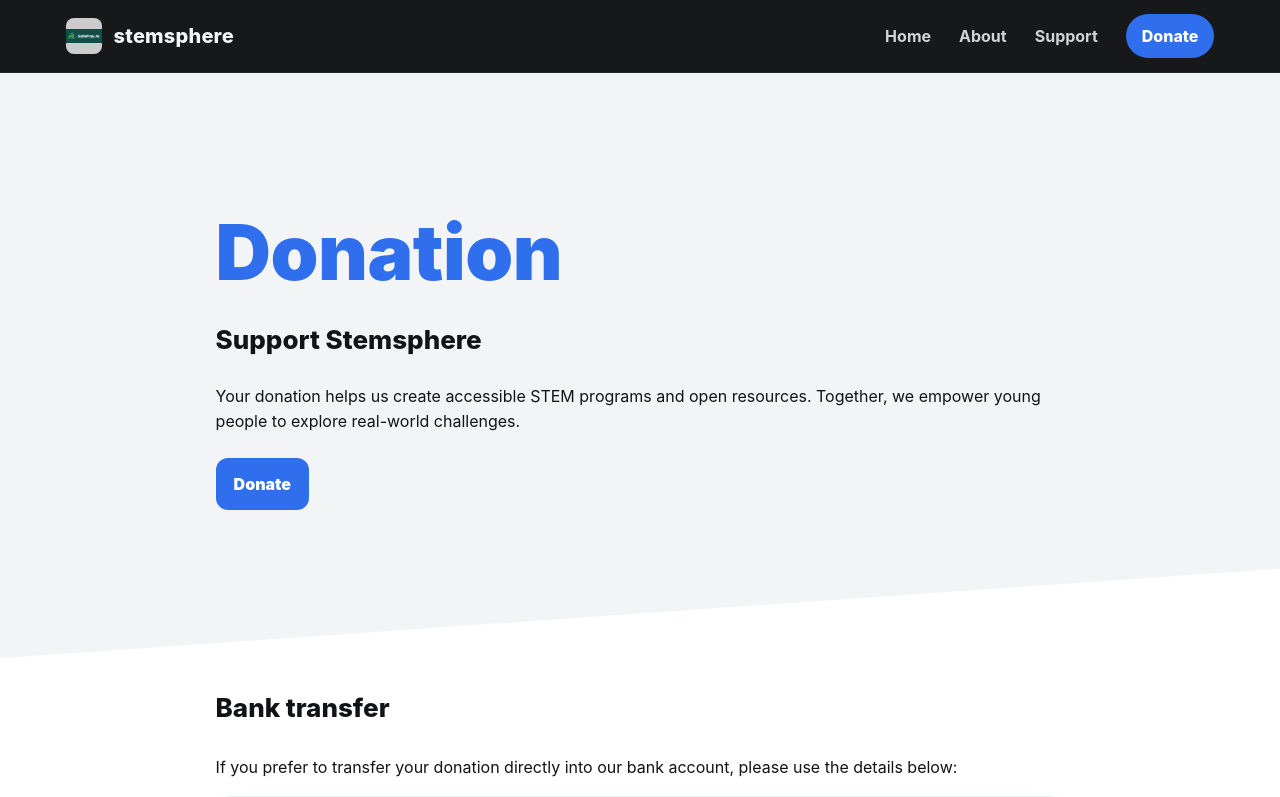
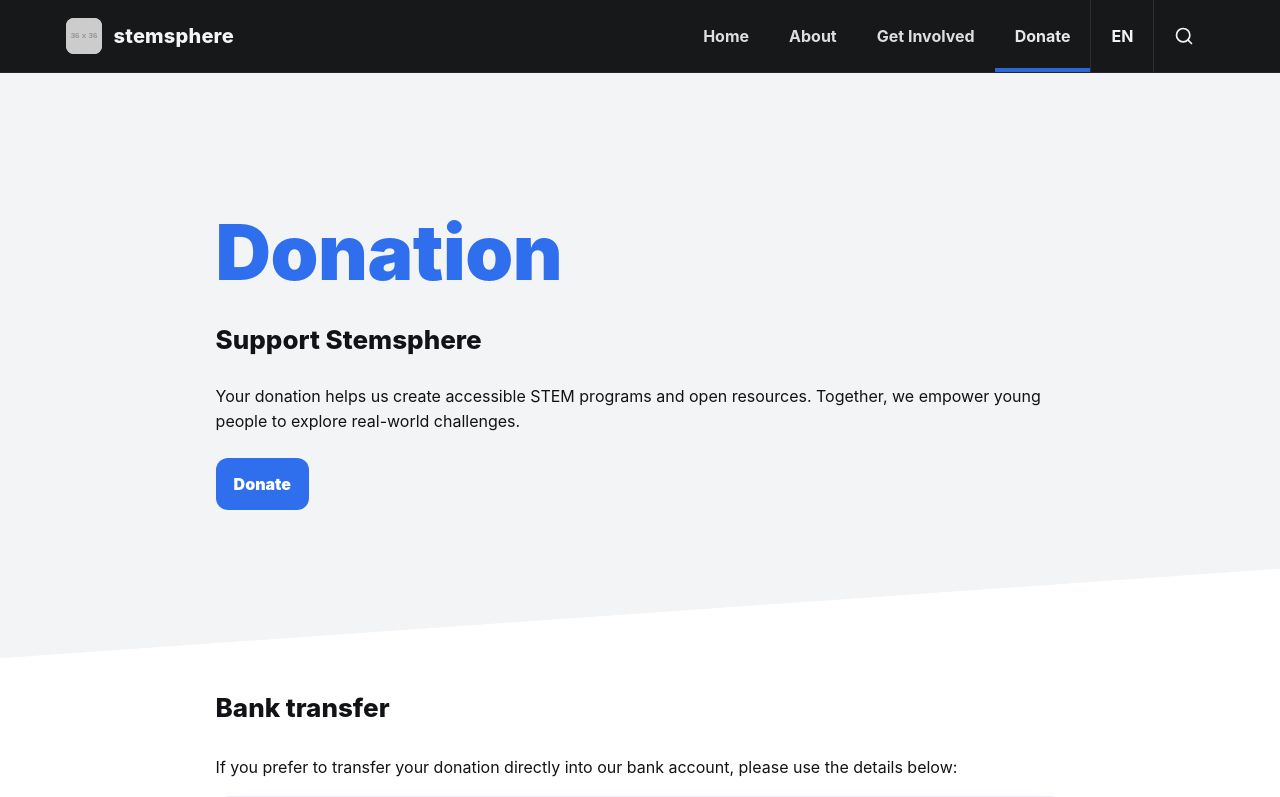
Before and after one commit to diwenne/stemsphere, a React (Vite) app: page /donate in a window 1280 px wide. Shown: the top 797 px of the page. Built offline with nearby package versions, Linux system fonts and the light colour scheme.

Commit message:
navbar progress

```diff
--- a/src/App.tsx
+++ b/src/App.tsx
@@ -5,6 +5,7 @@ import HomePage from "./pages/HomePage";
 import AboutPage from "./pages/AboutPage";
 import SupportPage from "./pages/SupportPage";
 import DonatePage from "./pages/DonatePage"; // NEW
+import InvolvePage from "./pages/InvolvePage";
 
 export default function App() {
   return (
@@ -14,7 +15,7 @@ export default function App() {
         <Routes>
           <Route path="/" element={<HomePage />} />
           <Route path="/about" element={<AboutPage />} />
-          <Route path="/support" element={<SupportPage />} />
+          <Route path="/involve" element={<InvolvePage />} />
           <Route path="/donate" element={<DonatePage />} />
         </Routes>
       </main>
--- a/src/components/Navbar.tsx
+++ b/src/components/Navbar.tsx
@@ -1,42 +1,93 @@
-import { useState } from "react";
-import { Link, NavLink, useNavigate } from "react-router-dom";
-import { Menu, X } from "lucide-react";
-import logo from "../assets/logo-placeholder.png";
+import { useState, useEffect } from "react";
+import { Link, NavLink } from "react-router-dom";
+import { Menu, X, Search } from "lucide-react";
 
-export default function Navbar(){
+export default function Navbar() {
   const [open, setOpen] = useState(false);
-  const nav = useNavigate();
+
+  // Effect to handle body scroll based on menu state
+  useEffect(() => {
+    if (open) {
+      document.body.style.overflow = 'hidden';
+    } else {
+      document.body.style.overflow = 'auto';
+    }
+    // Cleanup function to restore scrolling when component unmounts
+    return () => {
+      document.body.style.overflow = 'auto';
+    };
+  }, [open]);
+
 
   return (
     <>
       <header className="nav">
         <div className="container nav-row">
           <Link to="/" className="brand" aria-label="Home">
-            <img src={logo} alt="" />
+            {/* Replaced the local image path with a placeholder to resolve the error */}
+            <img src="https://placehold.co/36x36/2f6fed/ffffff?text=S" alt="stemsphere logo" />
             <span className="brand-name">stemsphere</span>
           </Link>
 
           <nav className="nav-links" aria-label="Primary">
-            <NavLink to="/" className={({isActive})=>`nav-link ${isActive?"active":""}`}>Home</NavLink>
-            <NavLink to="/about" className={({isActive})=>`nav-link ${isActive?"active":""}`}>About</NavLink>
-            <NavLink to="/support" className={({isActive})=>`nav-link ${isActive?"active":""}`}>Support</NavLink>
-            <button className="nav-cta" onClick={()=>nav("/donate")}>Donate</button>
+            <NavLink
+              to="/"
+              end
+              className={({ isActive }) => `nav-link ${isActive ? "active" : ""}`}
+            >
+              Home
+            </NavLink>
+            <NavLink
+              to="/about"
+              className={({ isActive }) => `nav-link ${isActive ? "active" : ""}`}
+            >
+              About
+            </NavLink>
+            <NavLink
+              to="/involve"
+              className={({ isActive }) => `nav-link ${isActive ? "active" : ""}`}
+            >
+              Get Involved
+            </NavLink>
+            <NavLink
+              to="/donate"
+              className={({ isActive }) => `nav-link nav-cta ${isActive ? "active" : ""}`}
+            >
+              Donate
+            </NavLink>
           </nav>
 
-          <button className="burger" onClick={()=>setOpen(v=>!v)} aria-label="Toggle menu">
-            {open ? <X size={22}/> : <Menu size={22}/>}
-          </button>
+          <div className="nav-controls">
+            <button className="lang-switcher">EN</button>
+            <button className="search-btn" aria-label="Search">
+              <Search size={20} />
+            </button>
+            <button className="burger" onClick={() => setOpen(true)} aria-label="Open menu">
+              <Menu size={22} />
+            </button>
+          </div>
         </div>
       </header>
 
+      {/* The mobile panel is now a self-contained unit with its own close button */}
       <div className={`mobile-panel ${open ? "open" : ""}`}>
-        <div className="container">
-          <div className="mobile-list" onClick={()=>setOpen(false)}>
-            <NavLink to="/" className="mobile-link">Home</NavLink>
-            <NavLink to="/about" className="mobile-link">About</NavLink>
-            <NavLink to="/support" className="mobile-link">Support</NavLink>
-            <Link to="/donate" className="mobile-donate">Donate</Link>
-          </div>
+        <div className="mobile-panel-header">
+            <div className="mobile-search-container">
+                <Search size={22} />
+                <span>Search</span>
+            </div>
+            <div className="mobile-header-controls">
+                <button className="lang-switcher">EN</button>
+                <button className="mobile-close" onClick={() => setOpen(false)} aria-label="Close menu">
+                    <X size={28} />
+                </button>
+            </div>
+        </div>
+        <div className="mobile-list">
+            <NavLink to="/" className="mobile-link" onClick={() => setOpen(false)}>Home</NavLink>
+            <NavLink to="/about" className="mobile-link" onClick={() => setOpen(false)}>About</NavLink>
+            <NavLink to="/involve" className="mobile-link" onClick={() => setOpen(false)}>Get Involved</NavLink>
+            <NavLink to="/donate" className="mobile-link" onClick={() => setOpen(false)}>Donate</NavLink>
         </div>
       </div>
     </>
--- a/src/index.css
+++ b/src/index.css
@@ -1,67 +1,328 @@
 /* ================= Base / tokens ================= */
-:root{
-  --ink:#121316;
-  --ink-dim:#4b5563;
-  --muted:#6b7280;
+:root {
+  --ink: #121316;
+  --ink-dim: #4b5563;
+  --muted: #6b7280;
 
-  --accent:#2f6fed;         /* NEW accent (deep blue) */
-  --accent-ink:#fff;
+  --accent: #2f6fed;         /* accent blue */
+  --accent-ink: #fff;
 
-  --nav:#17181a;
-  --nav-ink:#f3f4f6;
+  --nav: #17181a;
+  --nav-ink: #f3f4f6;
 
-  --slice-soft:#f3f4f6;     /* light gray */
-  --slice-blue:#d8e7f3;     /* light blue (like inspo) */
+  --slice-soft: #f3f4f6;
+  --slice-blue: #d8e7f3;
 
-  --maxw:1200px;
-  --radius:14px;
+  --maxw: 1200px;
+  --radius: 14px;
+
+  /* container padding token so we can cancel it precisely */
+  --pad: clamp(16px, 2vw, 32px);
 }
 
 *,
 *::before,
-*::after{ box-sizing:border-box; }
-html,body,#root{ height:100%; }
-body{
-  margin:0;
-  font-family: Inter, ui-sans-serif, system-ui, -apple-system, "Segoe UI",
-               Roboto, Helvetica, Arial, "Apple Color Emoji","Segoe UI Emoji";
-  line-height:1.55;
-  color:var(--ink);
-  background:#fff;
-  -webkit-font-smoothing:antialiased;
-  text-rendering:optimizeLegibility;
+*::after {
+  box-sizing: border-box;
 }
 
-a{ color:inherit; text-decoration:none; }
-img{ display:block; max-width:100%; }
-button{ font:inherit; cursor:pointer; }
+html,
+body,
+#root {
+  height: 100%;
+}
+
+body {
+  margin: 0;
+  font-family: Inter, ui-sans-serif, system-ui, -apple-system, "Segoe UI",
+    Roboto, Helvetica, Arial, "Apple Color Emoji", "Segoe UI Emoji";
+  line-height: 1.55;
+  color: var(--ink);
+  background: #fff;
+  -webkit-font-smoothing: antialiased;
+  text-rendering: optimizeLegibility;
+}
+
+a {
+  color: inherit;
+  text-decoration: none;
+}
+
+img {
+  display: block;
+  max-width: 100%;
+}
+
+button {
+  font: inherit;
+  cursor: pointer;
+}
 
 /* Layout */
-.site{ min-height:100dvh; display:flex; flex-direction:column; }
-#main{ flex:1; }
-.container{ width:100%; max-width:var(--maxw); margin-inline:auto; padding-inline:clamp(16px,2vw,32px); }
+.site {
+  min-height: 100dvh;
+  display: flex;
+  flex-direction: column;
+}
+
+#main {
+  flex: 1;
+}
+
+.container {
+  width: 100%;
+  max-width: var(--maxw);
+  margin-inline: auto;
+  padding-inline: var(--pad);
+}
 
 /* ================= Nav ================= */
-.nav{ position:sticky; top:0; z-index:50; background:var(--nav); color:var(--nav-ink);
-  border-bottom:1px solid rgba(255,255,255,.06); backdrop-filter:saturate(1.1) blur(6px); }
-.nav-row{ display:flex; align-items:center; justify-content:space-between; height:72px; }
-.brand{ display:flex; align-items:center; gap:12px; }
-.brand img{ width:36px; height:36px; border-radius:8px; background:#ccc; object-fit:contain; }
-.brand-name{ font-weight:800; font-size:20px; letter-spacing:.2px; }
-.nav-links{ display:flex; gap:28px; align-items:center; }
-.nav-link{ font-weight:700; opacity:.85; transition:.2s; }
-.nav-link:hover{ opacity:1; transform:translateY(-1px); }
-.nav-link.active{ color:#fff; position:relative; }
-.nav-link.active::after{ content:""; position:absolute; left:0; right:0; bottom:-20px; height:3px; background:var(--accent); border-radius:2px; }
-.nav-cta{ background:var(--accent); color:var(--accent-ink); border:none; padding:.6rem 1rem; border-radius:999px; font-weight:800; }
-.nav-cta:hover{ filter:brightness(.95); }
-.burger{ display:none; background:none; border:none; color:#fff; }
-@media (max-width:900px){ .nav-links{ display:none; } .burger{ display:inline-flex; } }
-.mobile-panel{ display:none; background:#fff; color:var(--ink); border-bottom:1px solid #eee; }
-.mobile-panel.open{ display:block; }
-.mobile-list{ display:flex; flex-direction:column; padding:10px 0; }
-.mobile-link{ padding:14px 20px; font-weight:700; border-top:1px solid #f1f1f1; }
-.mobile-donate{ margin:14px 16px; padding:12px 16px; border-radius:12px; background:var(--accent); color:#fff; text-align:center; font-weight:800; }
+.nav {
+  position: sticky;
+  top: 0;
+  z-index: 50;
+  background: var(--nav);
+  color: var(--nav-ink);
+  border-bottom: 1px solid rgba(255, 255, 255, .06);
+  backdrop-filter: saturate(1.1) blur(6px);
+}
+
+.nav-row {
+  display: flex;
+  align-items: center;
+  justify-content: space-between;
+  height: 72px;
+  gap: 0;
+}
+
+.brand {
+  display: flex;
+  align-items: center;
+  gap: 12px;
+}
+
+.brand img {
+  width: 36px;
+  height: 36px;
+  border-radius: 8px;
+  background: #ccc;
+  object-fit: contain;
+}
+
+.brand-name {
+  font-weight: 800;
+  font-size: 20px;
+  letter-spacing: .2px;
+}
+
+/* ---- Desktop links row ---- */
+.nav-links {
+  display: flex;
+  align-items: center;
+  height: 72px;
+  gap: 0;
+  margin-left: auto; /* Push nav links to the left of controls */
+}
+
+/* Base link boxes (links + donate unified) */
+.nav-link,
+.nav-cta {
+  display: flex;
+  align-items: center;
+  justify-content: center;
+  height: 72px;
+  padding: 0 20px;
+  position: relative;
+  font-weight: 700;
+  opacity: .9;
+  border-radius: 0;
+  margin: 0;
+  transition: background .2s, color .2s, opacity .2s;
+  text-decoration: none;
+  background: transparent;
+  color: var(--nav-ink);
+}
+
+/* Hover must ALWAYS work (even after a click) */
+.nav .nav-links .nav-link:hover:not(.active),
+.nav .nav-links .nav-cta:hover:not(.active) {
+  background: var(--accent) !important;
+  color: var(--accent-ink) !important;
+  opacity: 1;
+}
+
+/* Active = underline only (never filled) */
+.nav .nav-links .nav-link.active,
+.nav .nav-links .nav-cta.active {
+  background: transparent !important;
+  color: #fff;
+}
+
+.nav .nav-links .nav-link.active:hover,
+.nav .nav-links .nav-cta.active:hover {
+  background: transparent !important;
+  color: #fff;
+}
+
+.nav .nav-links .nav-link.active::after,
+.nav .nav-links .nav-cta.active::after {
+  content: "";
+  position: absolute;
+  left: 0;
+  right: 0;
+  bottom: 0;
+  height: 4px;
+  background: var(--accent);
+  border-radius: 0;
+}
+
+/* ---- Right side controls ---- */
+.nav-controls {
+  display: flex;
+  align-items: center;
+}
+
+.lang-switcher, .search-btn {
+  display: inline-flex;
+  align-items: center;
+  justify-content: center;
+  height: 72px;
+  padding: 0 20px;
+  background: transparent;
+  border: none;
+  border-left: 1px solid rgba(255,255,255,.1);
+  color: var(--nav-ink);
+  font-weight: 700;
+  cursor: pointer;
+  transition: color .2s;
+}
+
+.lang-switcher:hover, .search-btn:hover {
+  color: var(--accent);
+}
+
+.burger {
+  display: none; /* Hide by default */
+}
+
+
+/* Mobile Styles */
+@media (max-width: 900px) {
+  .nav-links { display: none !important; }
+  .nav-controls .lang-switcher { display: none; }
+  .nav-controls .search-btn { display: none; }
+  .burger {
+    display: inline-flex !important;
+    align-items: center;
+    justify-content: center;
+    width: 72px;
+    height: 72px;
+    background: var(--accent);
+    color: var(--accent-ink);
+    border: none;
+  }
+}
+
+/* ===== Mobile overlay menu styling ===== */
+.mobile-panel {
+  display: flex;
+  flex-direction: column;
+  position: fixed;
+  inset: 0;
+  z-index: 60;
+  background: var(--nav);
+  color: #fff;
+  transform: translateX(100%);
+  transition: transform 0.3s cubic-bezier(0.23, 1, 0.32, 1);
+  visibility: hidden;
+}
+
+.mobile-panel.open {
+  transform: translateX(0%);
+  visibility: visible;
+}
+
+.mobile-panel-header {
+  display: flex;
+  justify-content: space-between;
+  align-items: center;
+  height: 72px;
+  flex-shrink: 0;
+  border-bottom: 1px solid rgba(255, 255, 255, .1);
+  padding-left: var(--pad);
+}
+
+.mobile-search-container {
+  display: flex;
+  align-items: center;
+  gap: 12px;
+  font-size: 18px;
+  font-weight: 700;
+  color: var(--nav-ink);
+  cursor: pointer;
+}
+
+.mobile-header-controls {
+  display: flex;
+  align-items: center;
+  height: 100%;
+}
+
+.mobile-panel .lang-switcher {
+    display: inline-flex;
+    align-items: center;
+    justify-content: center;
+    height: 100%;
+    padding: 0 24px;
+    border: none;
+    background: transparent;
+    color: var(--nav-ink);
+    font-weight: 700;
+    border-left: 1px solid rgba(255,255,255,.1);
+}
+
+.mobile-close {
+  display: flex;
+  align-items: center;
+  justify-content: center;
+  width: 72px;
+  height: 100%;
+  background: var(--accent);
+  color: var(--accent-ink);
+  border: none;
+  padding: 0;
+  line-height: 0;
+  border-left: 1px solid rgba(255,255,255,.1);
+  transition: filter .2s;
+}
+.mobile-close:hover {
+    color: var(--accent-ink);
+    filter: brightness(1.2);
+}
+
+.mobile-list {
+  display: flex;
+  flex-direction: column;
+  padding: 24px var(--pad);
+  gap: 16px;
+}
+
+.mobile-link {
+  display: block;
+  padding: 10px 0;
+  border: none;
+  font-weight: 700;
+  font-size: 22px;
+  color: #fff;
+  background: transparent;
+  transition: color 0.2s;
+}
+
+.mobile-link:hover {
+  background: transparent;
+  color: var(--accent);
+}
+
 
 /* ================= Editorial type ================= */
 .display{ font-weight:900; letter-spacing:-1px; line-height:.95; font-size:clamp(48px,8vw,104px); }
@@ -70,9 +331,8 @@ button{ font:inherit; cursor:pointer; }
 .lead{ font-size:clamp(18px,2.2vw,20px); color:#eef1f4; line-height:1.7; }
 
 /* ================= HERO with TRUE diagonal cut ================= */
-/* Set --next-bg on the hero to match the next section color to avoid residues */
 .hero{
-  --next-bg:#fff;                   /* default, overridden per page */
+  --next-bg:#fff;
   position:relative; color:#fff; display:grid; align-items:center;
   min-height:72dvh; padding-block:72px; overflow:hidden;
 }
@@ -83,24 +343,18 @@ button{ font:inherit; cursor:pointer; }
   transition:transform .06s linear;
   filter:grayscale(.15) contrast(.95) brightness(.78);
 }
-/* Gradient overlay on image */
 .hero::before{
   content:""; position:absolute; inset:0; z-index:-1;
   background:linear-gradient(180deg, rgba(0,0,0,.55), rgba(0,0,0,.25));
 }
-/* The angled solid shape that CONTINUES the next section's background.
-   It sits over the bottom of the image so corners never peek through. */
 .hero-cut::after{
   content:""; position:absolute; left:-2vw; right:-2vw; bottom:-1px; height:110px;
   background:var(--next-bg);
-  transform:skewY(-4deg);
-  transform-origin:100% 0;
-  z-index:0;           /* above image, below content */
-  pointer-events:none;
+  transform:skewY(-4deg); transform-origin:100% 0; z-index:0; pointer-events:none;
 }
 .hero-inner{ position:relative; z-index:1; max-width:900px; }
 
-/* ================= Slices (angled sections) ================= */
+/* ================= Slices ================= */
 .slice{ position:relative; padding-block:56px; }
 .slice--soft{ background:var(--slice-soft); }
 .slice--blue{ background:var(--slice-blue); }
@@ -112,19 +366,7 @@ button{ font:inherit; cursor:pointer; }
   content:""; position:absolute; left:-2vw; right:-2vw; bottom:-1px; height:110px;
   background:inherit; transform:skewY(-4deg); transform-origin:100% 0;
 }
-/* Ensure content in diagonal slices clears the skew overlays */
-.slice-inner{
-  position: relative;
-  z-index: 1;                         /* above ::before/::after skew planes */
-  padding-block: clamp(40px, 6vw, 90px); /* roomy top/bottom so cards never touch edges */
-}
-
-/* Optional: nicer card elevation so it reads well on the blue band */
-.card-elevated{
-  box-shadow: 0 14px 28px rgba(0,0,0,.08), 0 6px 12px rgba(0,0,0,.05);
-  border: 1px solid #e8ebf0;
-  border-radius: 16px;
-}
+.slice-inner{ position:relative; z-index:1; padding-block: clamp(40px, 6vw, 90px); }
 
 /* ================= Cards / panels ================= */
 .grid{ display:grid; gap:24px; }
@@ -158,5 +400,5 @@ button{ font:inherit; cursor:pointer; }
 .mb-16{ margin-bottom:16px; } .mb-32{ margin-bottom:32px; }
 .mono{ font-family: ui-monospace, SFMono-Regular, Menlo, Monaco, Consolas, "Liberation Mono", "Courier New", monospace; }
 
-/* ensures content clears the angled overhang from the previous section */
-.pad-top-diag { padding-top: 140px; }  /* match or exceed the 110px skew height */
+/* ensures content clears the angled overhang */
+.pad-top-diag { padding-top: 140px; }
--- /dev/null
+++ b/src/pages/InvolvePage.tsx
@@ -0,0 +1,57 @@
+export default function InvolvePage() {
+  return (
+    <>
+      <section className="slice slice--soft slice--diag-bottom">
+        <div className="container" style={{ maxWidth: 900 }}>
+          <h1 className="section-title" style={{ marginBottom: 8 }}>Get Involved</h1>
+          <p className="lead" style={{ marginTop: 0 }}>
+            Join our mission to empower the next generation of innovators. There are many ways to contribute your time, skills, and passion.
+          </p>
+        </div>
+      </section>
+
+      <section className="slice">
+        <div className="container" style={{ maxWidth: 1000 }}>
+          <div className="grid cols-3">
+            {[
+              {
+                t: "Volunteer",
+                d: "Mentor at a workshop, help develop new curriculum, or provide technical support. We welcome STEM professionals and enthusiasts from all backgrounds.",
+                img: "https://picsum.photos/seed/volunteer/800/500"
+              },
+              {
+                t: "Start a Chapter",
+                d: "Bring Stemsphere to your community. We provide the resources and support you need to launch and run a local chapter for learners in your area.",
+                img: "https://picsum.photos/seed/chapter/800/500"
+              },
+              {
+                t: "Request a Workshop",
+                d: "Are you an educator or community leader? Partner with us to host a hands-on STEM workshop for your school, library, or organization.",
+                img: "https://picsum.photos/seed/workshop/800/500"
+              }
+            ].map((c, i) => (
+              <article key={i} className="card card-elevated">
+                <div className="card-hero" style={{ backgroundImage: `url(${c.img})` }} />
+                <h3 className="subhead">{c.t}</h3>
+                <p>{c.d}</p>
+              </article>
+            ))}
+          </div>
+        </div>
+      </section>
+
+      <section className="slice slice--soft slice--diag-top">
+        <div className="container center" style={{ maxWidth: 800 }}>
+          <h2 className="section-title">Ready to take the next step?</h2>
+          <p className="lead">
+            Whether you want to make a financial gift or give your time, your support is vital.
+          </p>
+          <div className="mt-32" style={{ display: 'flex', justifyContent: 'center', gap: '1rem' }}>
+            <a href="#" className="btn">Contact Us</a>
+            <a href="/donate" className="btn" style={{background: 'var(--accent-red)'}}>Donate Now</a>
+          </div>
+        </div>
+      </section>
+    </>
+  );
+}
```
Also changed, not shown: src/components/DonateButton.tsx (deleted, +0 -13 lines), src/pages/SupportPage.tsx (+62 -66 lines).
